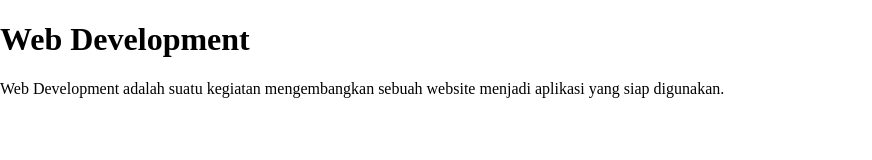
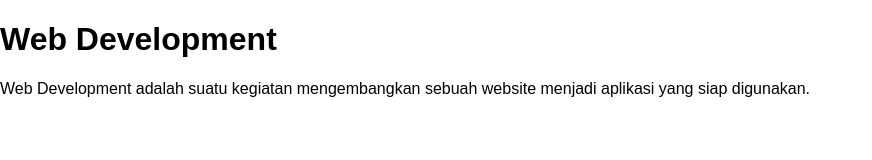
Before and after one commit to tuderangga/simple-web-3, a plain HTML site: page index.html in a window 1280 px wide. Shown: the whole page, without its empty margins (0-872 px from the left). Drawn offline with Linux system fonts and the light colour scheme.

Commit message:
Update index.html file and create new style.css file

```diff
--- a/style.css
+++ b/style.css
@@ -2,5 +2,5 @@ body{
   margin: 0;
   padding: 0;
   box-sizing: border-box;
-  font-family: times new roman;
+  font-family: arial;
 }
```
